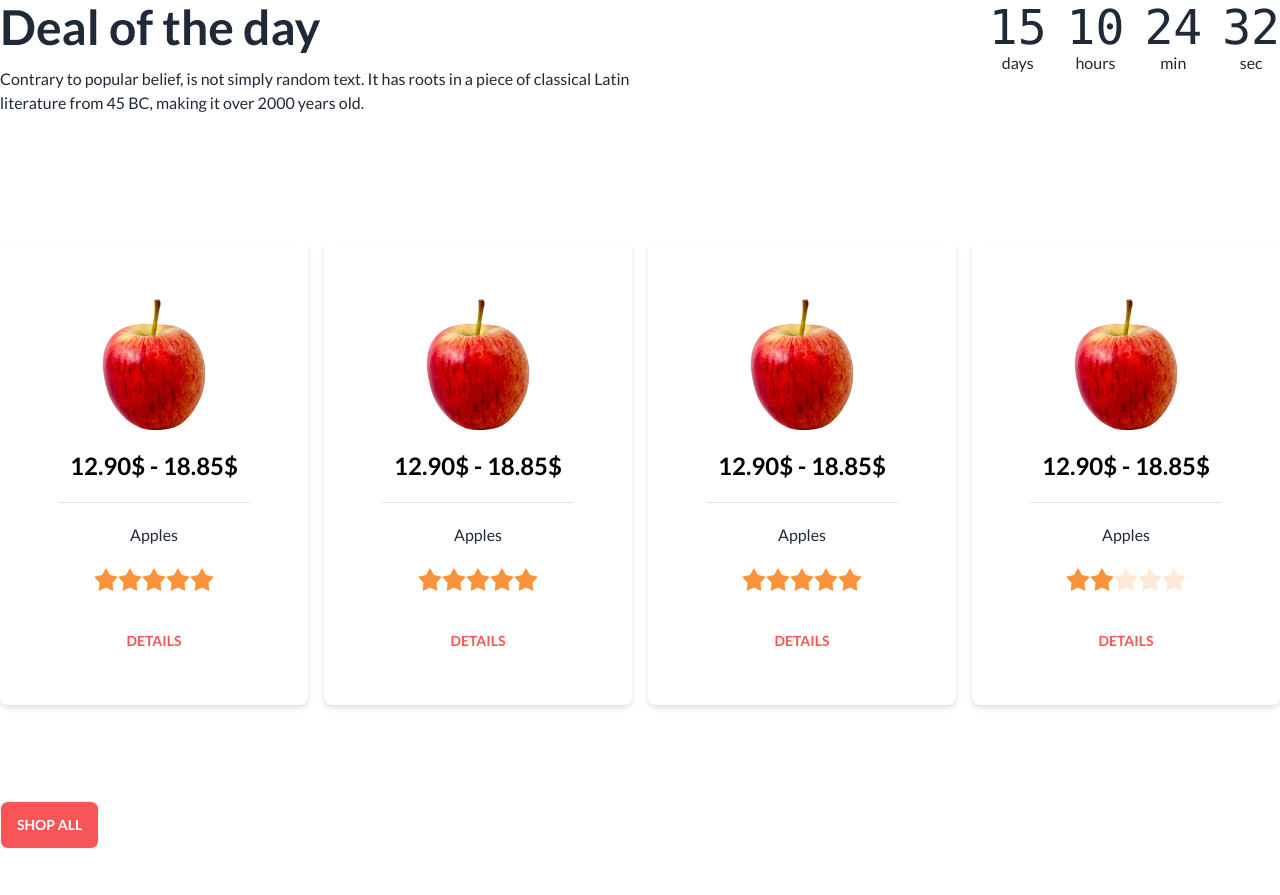
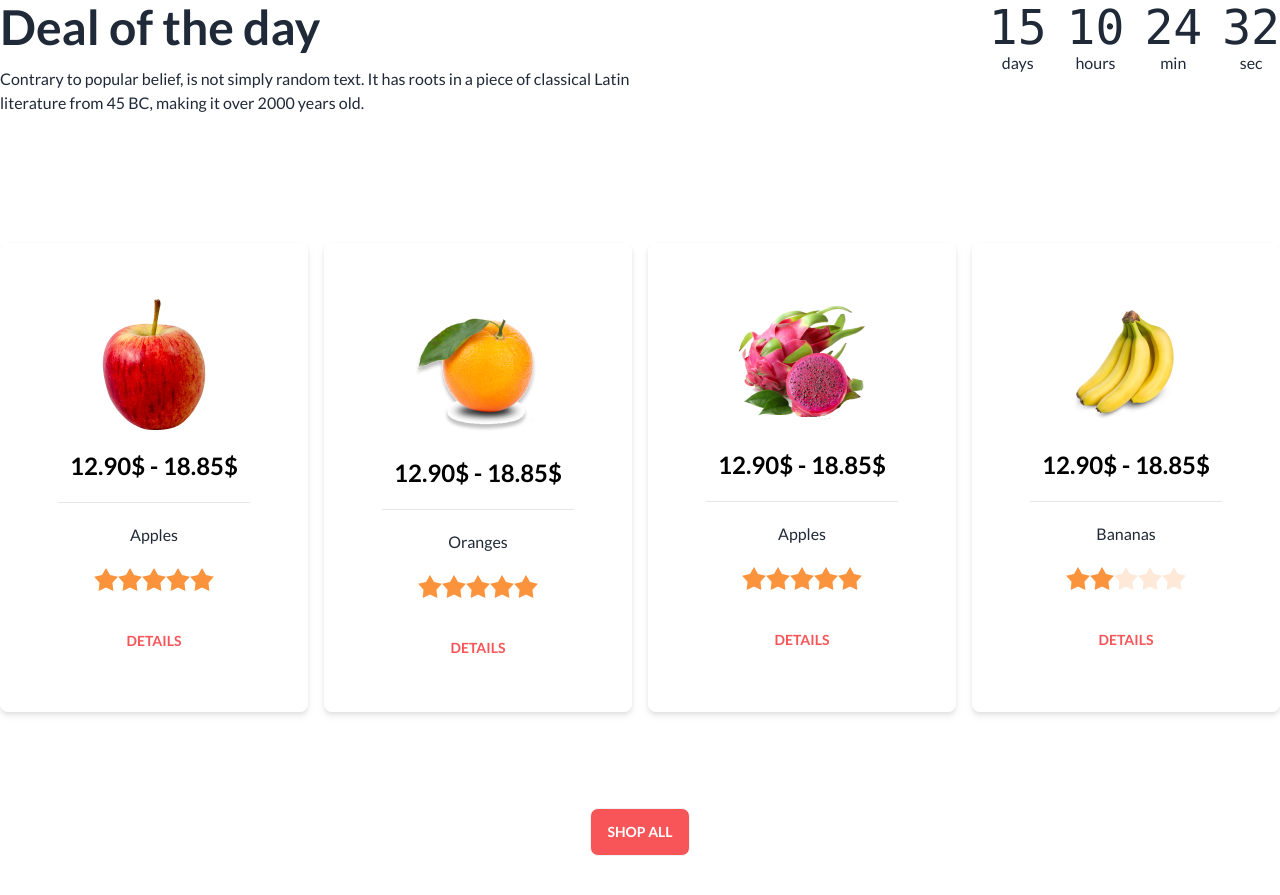
Before and after one commit to kaabir123/Fruit-Burst-Website, a plain HTML site: page index.html in a window 1280 px wide. Shown: the part 927-1822 px from the top of the page. Before the commit the page ends 1776 px from the top, so only its background shows below. Drawn offline with nearby package versions, Linux system fonts and the light colour scheme.

Commit message:
Deal Section End Here

```diff
--- a/index.html
+++ b/index.html
@@ -272,7 +272,7 @@
           <button class=" text-custom_color btn btn-ghost" onclick="my_modal_5.showModal()">Details</button>
           <dialog id="my_modal_5" class="modal modal-bottom sm:modal-middle">
             <form method="dialog" class=" space-y-4 bg-white modal-box">
-              <img class="m-auto" src="./images/fruit6.png" alt="">
+              <img class="m-auto" src="./images/fruit7.png" alt="">
               <h3 class="font-bold text-lg text-black">Apple</h3>
               <p class="py-4 w-96 m-auto">Professional employees are there for you to pick the most amazing and fresh fruits.</p>
               <div class=" w-[12rem] m-auto modal-action">
@@ -288,7 +288,43 @@
 
         <!-- Card_02 -->
         <div class="product-card space-y-5 border-blacks bg-white w-80 h-auto rounded-lg text-center justify-center py-10 drop-shadow-md mb-24">
-          <img class="m-auto my-4" src="./images/fruit6.png" alt="">
+          <img class="m-auto my-4" src="./images/fruit7.png" alt="">
+          <h3 class="text-2xl font-bold text-black"> 12.90$ - 18.85$</h3>
+          <hr class="w-48 m-auto">
+          <h4>Oranges</h4>
+
+          <div class="rating">
+            <input type="radio" name="rating-2" class="mask mask-star-2 bg-orange-400" />
+            <input type="radio" name="rating-2" class="mask mask-star-2 bg-orange-400" checked />
+            <input type="radio" name="rating-2" class="mask mask-star-2 bg-orange-400" />
+            <input type="radio" name="rating-2" class="mask mask-star-2 bg-orange-400" />
+            <input type="radio" name="rating-2" class="mask mask-star-2 bg-orange-400" />
+          </div>
+          <br>
+
+          <!-- Open the modal using ID.showModal() method -->
+          <button class=" text-custom_color btn btn-ghost" onclick="my_modal_5.showModal()">Details</button>
+          <dialog id="my_modal_5" class="modal modal-bottom sm:modal-middle">
+            <form method="dialog" class=" space-y-4 bg-white modal-box">
+              <img class="m-auto" src="./images/fruit9.png" alt="">
+              <h3 class="font-bold text-lg text-black">Apple</h3>
+              <p class="py-4 w-96 m-auto">Professional employees are there for you to pick the most amazing and fresh fruits.</p>
+              <div class=" w-[12rem] m-auto modal-action">
+                <!-- if there is a button in form, it will close the modal -->
+                <button class="btn btn-outline">Close</button>
+                <button class="btn bg-custom_color border-0 text-white ">Buy Now</button>
+              </div>
+            </form>
+          </dialog>
+
+        </div>
+
+
+
+        <!-- Card_03 -->
+
+        <div class="product-card space-y-5 border-blacks bg-white w-80 h-auto rounded-lg text-center justify-center py-10 drop-shadow-md mb-24">
+          <img class="m-auto my-4" src="./images/fruit8.png" alt="">
           <h3 class="text-2xl font-bold text-black"> 12.90$ - 18.85$</h3>
           <hr class="w-48 m-auto">
           <h4>Apples</h4>
@@ -306,43 +342,7 @@
           <button class=" text-custom_color btn btn-ghost" onclick="my_modal_5.showModal()">Details</button>
           <dialog id="my_modal_5" class="modal modal-bottom sm:modal-middle">
             <form method="dialog" class=" space-y-4 bg-white modal-box">
-              <img class="m-auto" src="./images/fruit6.png" alt="">
-              <h3 class="font-bold text-lg text-black">Apple</h3>
-              <p class="py-4 w-96 m-auto">Professional employees are there for you to pick the most amazing and fresh fruits.</p>
-              <div class=" w-[12rem] m-auto modal-action">
-                <!-- if there is a button in form, it will close the modal -->
-                <button class="btn btn-outline">Close</button>
-                <button class="btn bg-custom_color border-0 text-white ">Buy Now</button>
-              </div>
-            </form>
-          </dialog>
-
-        </div>
-
-
-
-        <!-- Card_03 -->
-
-        <div class="product-card space-y-5 border-blacks bg-white w-80 h-auto rounded-lg text-center justify-center py-10 drop-shadow-md mb-24">
-          <img class="m-auto my-4" src="./images/fruit6.png" alt="">
-          <h3 class="text-2xl font-bold text-black"> 12.90$ - 18.85$</h3>
-          <hr class="w-48 m-auto">
-          <h4>Apples</h4>
-
-          <div class="rating">
-            <input type="radio" name="rating-2" class="mask mask-star-2 bg-orange-400" />
-            <input type="radio" name="rating-2" class="mask mask-star-2 bg-orange-400" checked />
-            <input type="radio" name="rating-2" class="mask mask-star-2 bg-orange-400" />
-            <input type="radio" name="rating-2" class="mask mask-star-2 bg-orange-400" />
-            <input type="radio" name="rating-2" class="mask mask-star-2 bg-orange-400" />
-          </div>
-          <br>
-
-          <!-- Open the modal using ID.showModal() method -->
-          <button class=" text-custom_color btn btn-ghost" onclick="my_modal_5.showModal()">Details</button>
-          <dialog id="my_modal_5" class="modal modal-bottom sm:modal-middle">
-            <form method="dialog" class=" space-y-4 bg-white modal-box">
-              <img class="m-auto" src="./images/fruit6.png" alt="">
+              <img class="m-auto" src="./images/fruit8.png" alt="">
               <h3 class="font-bold text-lg text-black">Apple</h3>
               <p class="py-4 w-96 m-auto">Professional employees are there for you to pick the most amazing and fresh fruits.</p>
               <div class=" w-[12rem] m-auto modal-action">
@@ -359,10 +359,10 @@
         <!-- Card_04 -->
 
         <div class="product-card space-y-5 border-blacks bg-white w-80 h-auto rounded-lg text-center justify-center py-10 drop-shadow-md mb-24">
-          <img class="m-auto my-4" src="./images/fruit6.png" alt="">
+          <img class="m-auto my-4" src="./images/fruit9.png" alt="">
           <h3 class="text-2xl font-bold text-black"> 12.90$ - 18.85$</h3>
           <hr class="w-48 m-auto">
-          <h4>Apples</h4>
+          <h4>Bananas</h4>
 
           <div class="rating">
             <input type="radio" name="rating-2" class="mask mask-star-2 bg-orange-400" />
@@ -395,7 +395,9 @@
       </div>
 
 
-      <button class="btn text-center mr-50% text-white bg-custom_color m-auto">Shop All</button>
+     <div class="deal-bottom text-center mb-24">
+       <button class="btn text-white bg-custom_color">Shop All</button>
+     </div>
 
 
 
```
